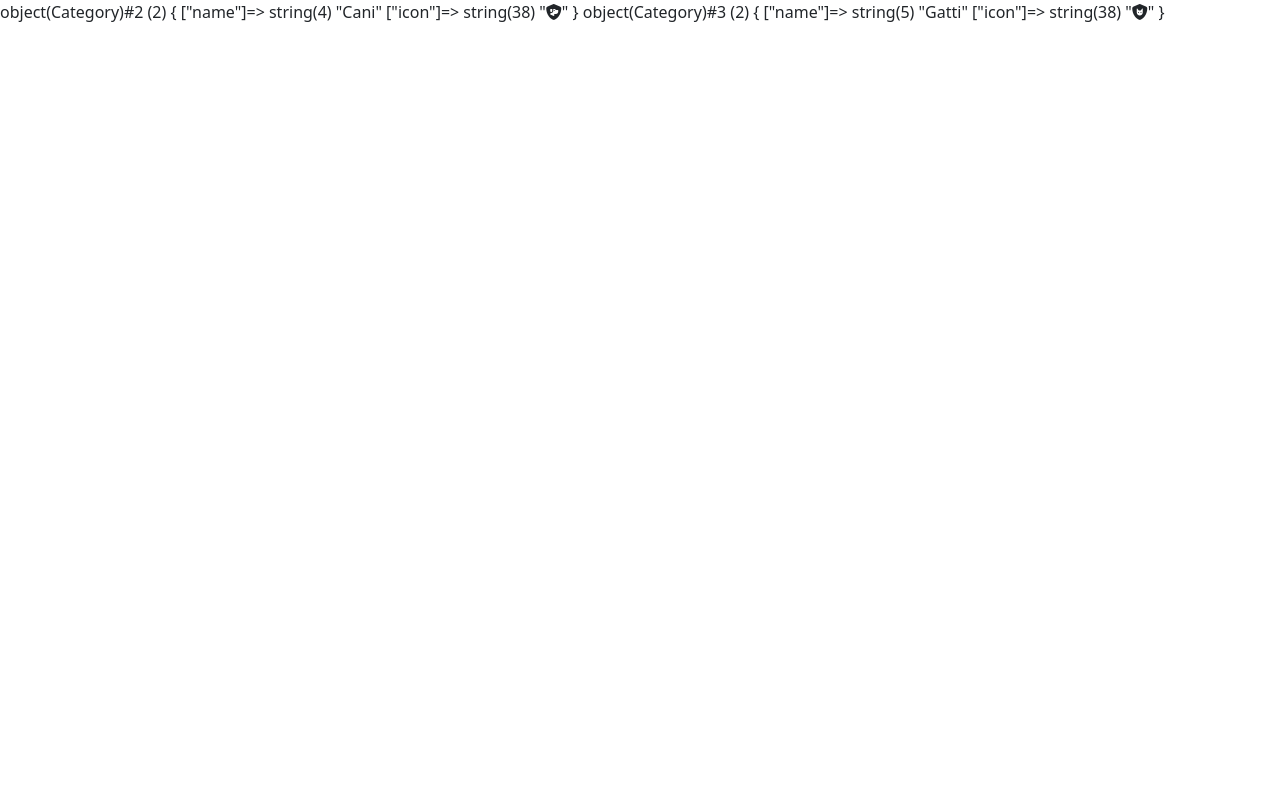
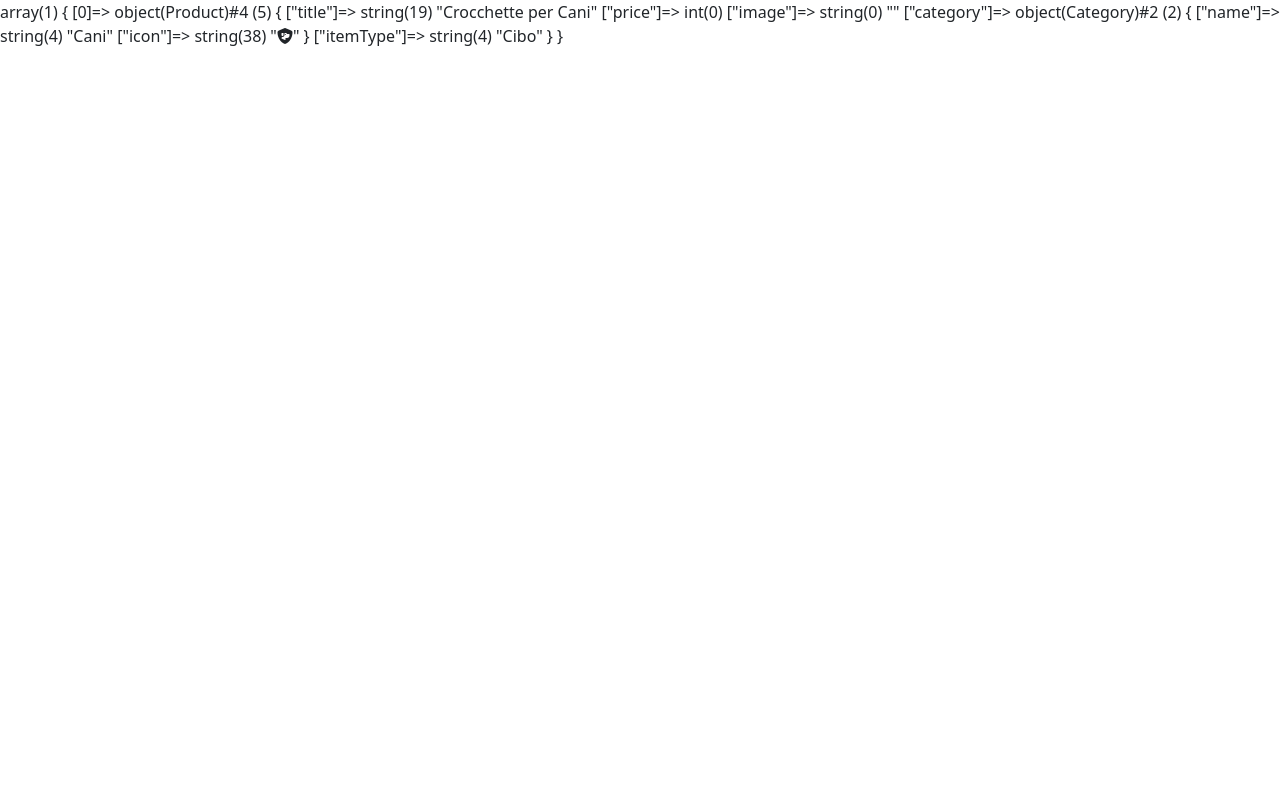
Before and after one commit to LorenzoPranio/php-oop-2, a PHP site: page / in a window 1280 px wide. Run offline with PHP 8.4, Linux system fonts and the light colour scheme; some libraries are stand-ins or nearby versions.

Commit message:
[UPD]Added class product, itemtype and var_dump

```diff
--- a/Index.php
+++ b/Index.php
@@ -13,8 +13,39 @@ class Category{
 //Istanze di Category
 $categoryDogs = new Category('Cani', '<i class="fa-solid fa-shield-dog"></i>');
 $categoryCats = new Category('Gatti', '<i class="fa-solid fa-shield-cat"></i>');
-var_dump($categoryDogs);
-var_dump($categoryCats);
+
+class ItemType {
+    const Food = 'Cibo';
+    const Toy = 'Gioco';
+    const Kennel = 'Cuccia';
+}
+
+class Product{
+    public $title;
+    public $price;
+    public $image;
+    public $category;
+    public $itemType;
+
+    public function __construct($title, $price, $image, $category, $itemType) {
+        $this->title = $title;
+        $this->price = $price;
+        $this->image = $image;
+        $this->category = $category;
+        $this->itemType = $itemType;
+    }
+
+    public function getProductDetails() {
+        return "Title: $this->title, Price: $this->price €, Category: {$this->category->name}, Type: $this->itemType";
+    }
+}
+
+//istanza di Product
+$products = [
+    new Product('Crocchette per Cani', 00 , '', $categoryDogs, ItemType::Food),
+];
+
+var_dump($products);
 
 ?>
 
```
